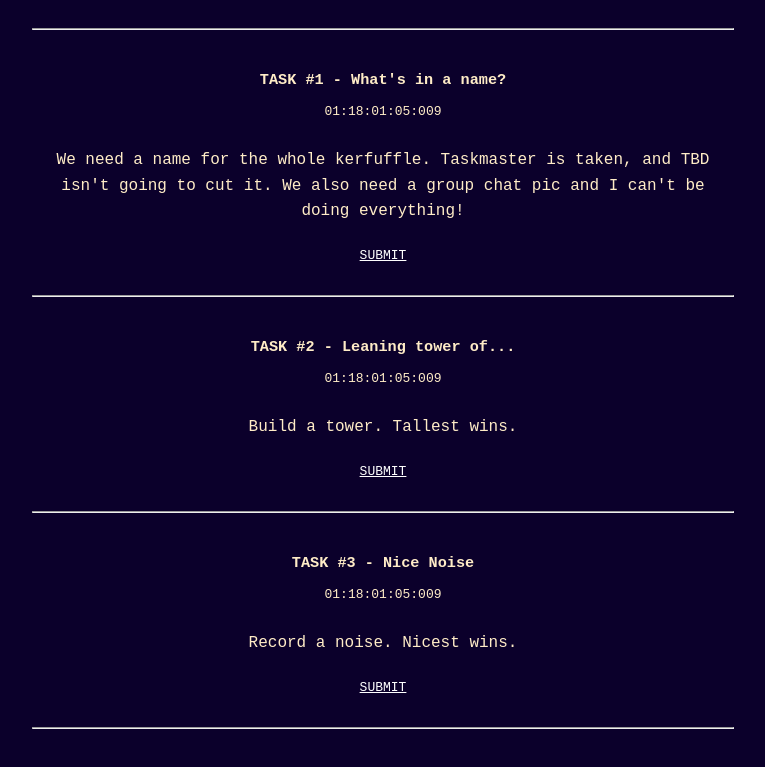
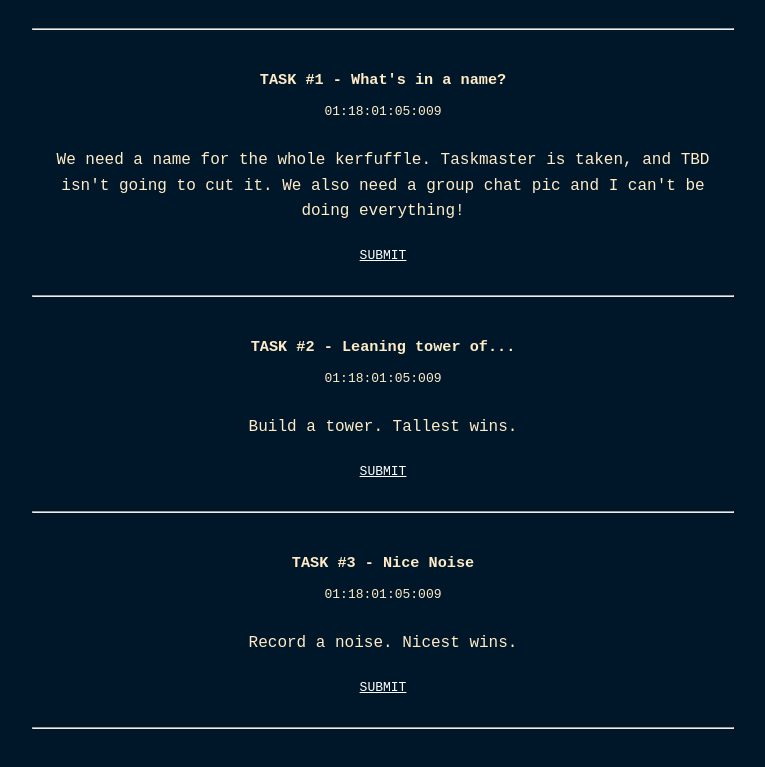
Before and after one commit to tomatosource/tomatosource.github.io, a plain HTML site: page index.html in a window 1280 px wide. Shown: the part 73-840 px from the top of the page, without its empty margins (257-1022 px from the left). Drawn offline with Linux system fonts and the dark colour scheme.

Commit message:
better dark bg

```diff
--- a/styles.css
+++ b/styles.css
@@ -71,7 +71,7 @@ table {
 
 @media (prefers-color-scheme: dark) {
 	body {
-		background: #0b002b;
+		background: #001629;
 		color: #ffecc7;
 	}
 	a {
```
